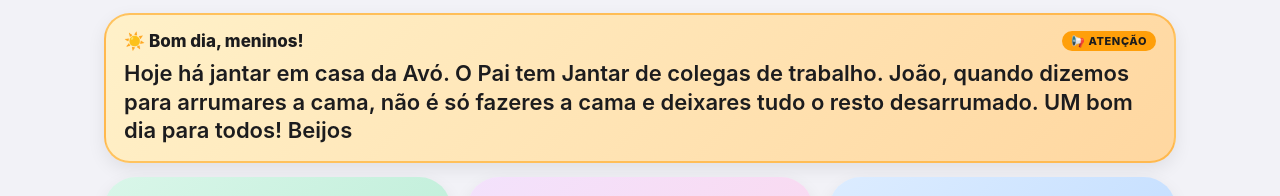
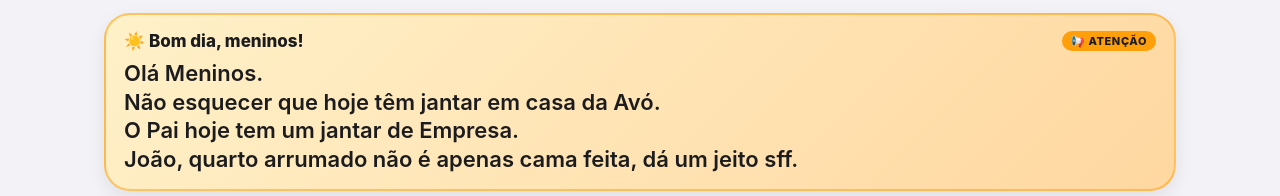
Before and after one commit to joaobonniechung/Horarios, a plain HTML site: page index.html in a window 1280 px wide. Shown: the part 100-296 px from the top of the page. Drawn offline with Linux system fonts and the light colour scheme.

Commit message:
Add files via upload

```diff
--- a/index.html
+++ b/index.html
@@ -266,10 +266,7 @@ const FILHOS = [
         M("14:00","15:00","Saúde Pública"),
         M("15:00","17:30","Introdução à Profissão") ],
     2:[ M("08:00","09:30","Biologia Celular e Molecular"),
-        M("09:30","11:00","Biologia Celular e Molecular"),
-        M("11:00","12:00","História e Sociologia da Alimentação"),
-        ALMOCO("12:00","13:00"),
-        M("13:00","15:30","História e Sociologia da Alimentação") ],
+        M("09:30","11:00","Biologia Celular e Molecular") ],
     3:[],
     4:[ M("11:30","14:30","Química dos Alimentos"),
         ALMOCO("14:30","16:00"),
--- a/mensagem.json
+++ b/mensagem.json
@@ -1,4 +1,4 @@
 {
-  "mensagem": "Hoje há jantar em casa da Avó. O Pai tem Jantar de colegas de trabalho. João, quando dizemos para arrumares a cama, não é só fazeres a cama e deixares tudo o resto desarrumado. UM bom dia para todos! Beijos",
+  "mensagem": "Olá Meninos.\nNão esquecer que hoje têm jantar em casa da Avó.\nO Pai hoje tem um jantar de Empresa.\nJoão, quarto arrumado não é apenas cama feita, dá um jeito sff.",
   "ajuda": "Escreve a mensagem entre as aspas de 'mensagem'. Deixa vazio para esconder o cartao. Nao uses aspas dentro do texto."
 }
--- a/sw.js
+++ b/sw.js
@@ -1,6 +1,6 @@
 // Guarda a app no telemóvel para funcionar 100% offline.
 // Se alterares o horário, muda o número da versão abaixo para o telemóvel atualizar.
-const VERSAO = "horarios-v7";
+const VERSAO = "horarios-v8";
 const FICHEIROS = ["./", "./index.html", "./manifest.webmanifest", "./apple-touch-icon.png", "./icon-192.png", "./icon-512.png"];
 self.addEventListener("install", e => { e.waitUntil(caches.open(VERSAO).then(c => c.addAll(FICHEIROS))); self.skipWaiting(); });
 self.addEventListener("activate", e => { e.waitUntil(caches.keys().then(ks => Promise.all(ks.filter(k => k !== VERSAO).map(k => caches.delete(k)))); self.clients.claim(); });
```
